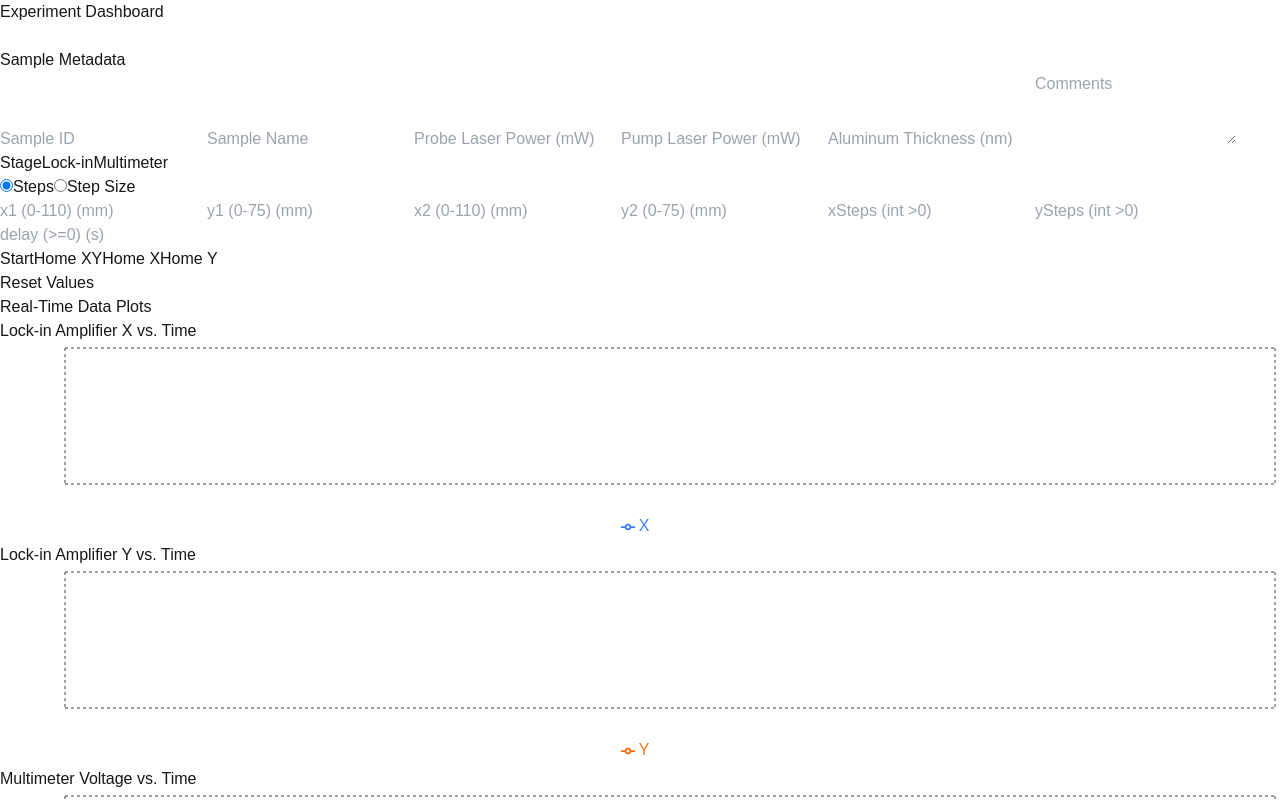
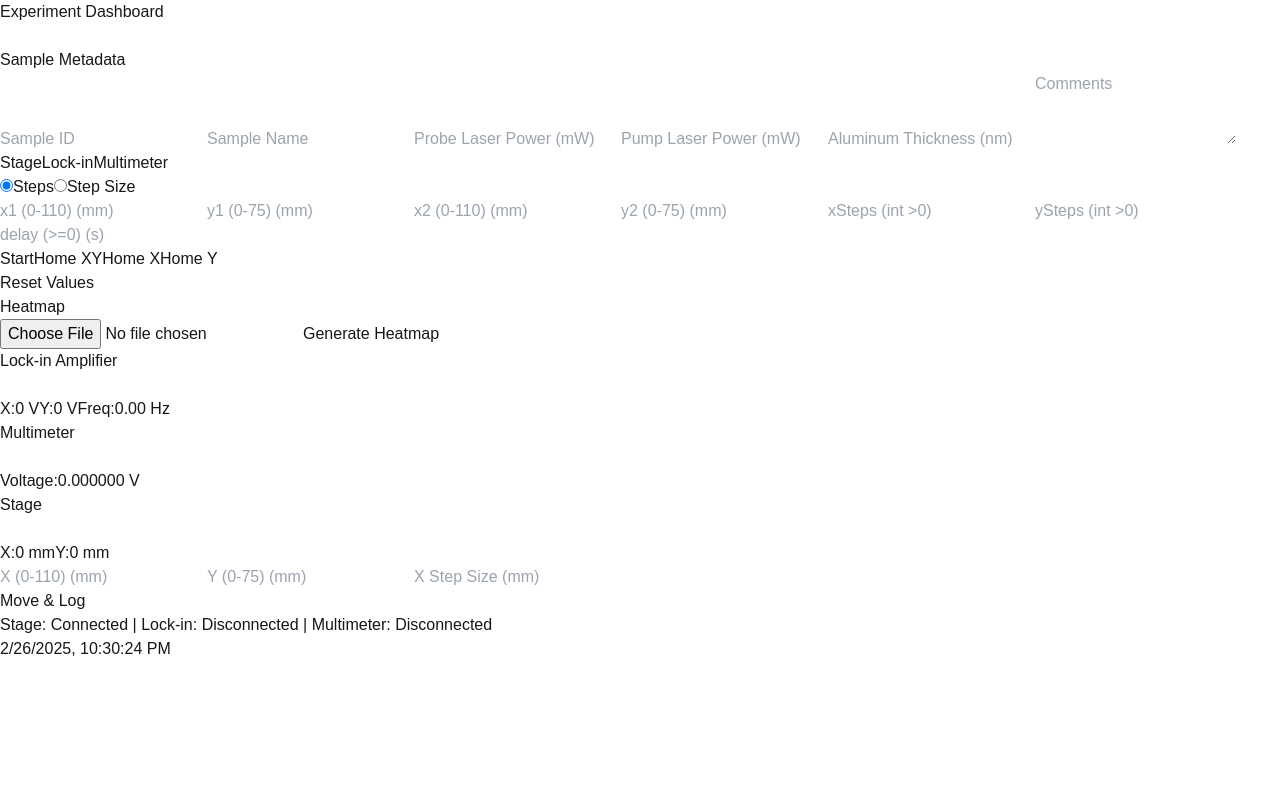
Before and after one commit to ridh7/CahillResearchGroup, a Next.js app in the folder frontend/tops-2.0-measurement-system/: page / in a window 1280 px wide. Shown: the top 800 px of the page. Built offline with nearby package versions, Linux system fonts and the light colour scheme.

Commit message:
add heatmap (not fully-functional)

```diff
--- a/frontend/tops-2.0-measurement-system/package.json
+++ b/frontend/tops-2.0-measurement-system/package.json
@@ -11,15 +11,21 @@
   "dependencies": {
     "motion": "^12.4.2",
     "next": "15.1.6",
+    "papaparse": "^5.5.2",
+    "plotly.js": "^3.0.1",
     "react": "^19.0.0",
     "react-dom": "^19.0.0",
+    "react-plotly.js": "^2.6.0",
     "recharts": "^2.15.1"
   },
   "devDependencies": {
     "@eslint/eslintrc": "^3",
     "@types/node": "^20",
+    "@types/papaparse": "^5.3.15",
+    "@types/plotly.js": "^2.35.5",
     "@types/react": "^19",
     "@types/react-dom": "^19",
+    "@types/react-plotly.js": "^2.6.3",
     "eslint": "^9",
     "eslint-config-next": "15.1.6",
     "postcss": "^8",
--- a/frontend/tops-2.0-measurement-system/src/app/page.tsx
+++ b/frontend/tops-2.0-measurement-system/src/app/page.tsx
@@ -7,6 +7,7 @@ import DeviceControls from "../components/DeviceControls";
 import GraphsPanel from "../components/GraphsPanel";
 import OutputPanel from "../components/OutputPanel";
 import SettingsPanel from "../components/SettingsPanel";
+import HeatmapPanel from "../components/HeatmapPanel";
 
 export type FormData = {
   sampleId: string;
@@ -577,18 +578,10 @@ export default function CalculatePage() {
           />
         </div>
 
-        {/* Center Panel */}
-        <GraphsPanel
-          lockinData={lockinData}
-          multimeterData={multimeterData}
-          lockinConnected={lockinConnected}
-          multimeterConnected={multimeterConnected}
-          resetLockin={resetLockinTrigger}
-          resetMultimeter={resetMultimeterTrigger}
-          onResetComplete={handleResetComplete}
-          lockinStartTime={lockinStartTime}
-          multimeterStartTime={multimeterStartTime}
-        />
+        {/* Center Panel - Updated */}
+        <div className="w-1/3 flex flex-col space-y-4">
+          <HeatmapPanel setStatus={setStatus} />
+        </div>
 
         {/* Right Panel */}
         <OutputPanel
--- /dev/null
+++ b/frontend/tops-2.0-measurement-system/src/components/HeatmapPanel.tsx
@@ -0,0 +1,155 @@
+// src/components/HeatmapPanel.tsx
+"use client"; // Keep for client-side rendering
+import { useState } from "react";
+import dynamic from "next/dynamic";
+import Papa from "papaparse";
+
+// Dynamically import Plot with SSR disabled
+const Plot = dynamic(() => import("react-plotly.js"), { ssr: false });
+
+// Define the expected CSV row structure
+interface CsvRow {
+  Timestamp: string;
+  PositionX: string;
+  PositionY: string;
+  "X(V)": string;
+  "Y(V)": string;
+  "Frequency(Hz)": string;
+  "Voltage(V)": string;
+}
+
+// Define props for the component
+interface HeatmapPanelProps {
+  setStatus: (status: string) => void;
+}
+
+export default function HeatmapPanel({ setStatus }: HeatmapPanelProps) {
+  const [csvData, setCsvData] = useState<CsvRow[]>([]);
+  const [showHeatmap, setShowHeatmap] = useState<boolean>(false);
+  const [heatmapData, setHeatmapData] = useState<Plotly.Data | null>(null);
+
+  const handleCsvUpload = (event: React.ChangeEvent<HTMLInputElement>) => {
+    const file = event.target.files?.[0];
+    if (file) {
+      Papa.parse<CsvRow>(file, {
+        header: true,
+        skipEmptyLines: true,
+        complete: (result) => {
+          const data = result.data;
+          setCsvData(data);
+          setShowHeatmap(false);
+          setStatus("CSV uploaded successfully");
+        },
+        error: (error: Error) => {
+          console.error("CSV parsing error:", error);
+          setStatus("Error uploading CSV");
+        },
+      });
+    }
+  };
+
+  const generateHeatmap = () => {
+    if (csvData.length === 0) {
+      setStatus("No CSV data uploaded");
+      return;
+    }
+
+    // Extract and round PositionX and PositionY, keep Voltage(V) unrounded
+    const xValues = csvData.map(
+      (row) => Math.round(parseFloat(row.PositionX) * 100) / 100 // Round to 2 decimals
+    );
+    const yValues = csvData.map(
+      (row) => Math.round(parseFloat(row.PositionY) * 100) / 100 // Round to 2 decimals
+    );
+    const zValues = csvData.map((row) => parseFloat(row["Voltage(V)"])); // No rounding
+
+    // Filter out invalid data points
+    const filteredData = xValues
+      .map((x, i) => ({
+        x,
+        y: yValues[i],
+        z: zValues[i],
+      }))
+      .filter((d) => !isNaN(d.x) && !isNaN(d.y) && !isNaN(d.z));
+
+    // Get unique X and Y values for grid
+    const uniqueX = [...new Set(filteredData.map((d) => d.x))].sort(
+      (a, b) => a - b
+    );
+    const uniqueY = [...new Set(filteredData.map((d) => d.y))].sort(
+      (a, b) => a - b
+    );
+
+    // Create 2D array for z-values
+    const zGrid: number[][] = uniqueY.map(() => Array(uniqueX.length).fill(0));
+    filteredData.forEach((point) => {
+      const xIndex = uniqueX.indexOf(point.x);
+      const yIndex = uniqueY.indexOf(point.y);
+      zGrid[yIndex][xIndex] = point.z; // Use raw z value
+    });
+
+    // Scale z-values for better visualization (optional, adjust as needed)
+    const displayZGrid = zGrid.map((row) => row.map((z) => z * 1e6)); // Convert to µV
+
+    // Set heatmap data for Plotly
+    const newHeatmapData: Plotly.Data = {
+      z: displayZGrid,
+      x: uniqueX,
+      y: uniqueY,
+      type: "heatmap",
+      colorscale: "Viridis",
+      zsmooth: false, // Disable smoothing for sharp cell edges
+      showscale: true, // Show colorbar for reference
+      hovertemplate: "X: %{x}<br>Y: %{y}<br>Voltage: %{z} µV<extra></extra>",
+    };
+    setHeatmapData(newHeatmapData);
+    setShowHeatmap(true);
+    setStatus("Heatmap generated");
+  };
+
+  return (
+    <div className="bg-gray-800 p-4 rounded-lg flex flex-col h-full">
+      <h2 className="text-white text-lg font-semibold mb-2">Heatmap</h2>
+      <div className="flex space-x-4 mb-4">
+        <input
+          type="file"
+          accept=".csv"
+          onChange={handleCsvUpload}
+          className="text-white"
+        />
+        <button
+          onClick={generateHeatmap}
+          className="bg-teal-500 text-white px-4 py-2 rounded hover:bg-teal-600"
+        >
+          Generate Heatmap
+        </button>
+      </div>
+      {showHeatmap && heatmapData && (
+        <Plot
+          data={[heatmapData]}
+          layout={{
+            width: 400,
+            height: 400,
+            title: "Voltage Heatmap (µV)",
+            xaxis: {
+              title: "Position X",
+              showgrid: true, // Show grid lines
+              gridcolor: "white", // White grid lines for contrast
+              gridwidth: 1,
+            },
+            yaxis: {
+              title: "Position Y",
+              showgrid: true, // Show grid lines
+              gridcolor: "white", // White grid lines for contrast
+              gridwidth: 1,
+            },
+            margin: { t: 50, r: 20, b: 50, l: 50 },
+            plot_bgcolor: "black", // Dark background for contrast
+            paper_bgcolor: "black",
+          }}
+          config={{ responsive: true }}
+        />
+      )}
+    </div>
+  );
+}
```
Also changed, not shown: 2 other files (tests, documents, lock files or other folders).
